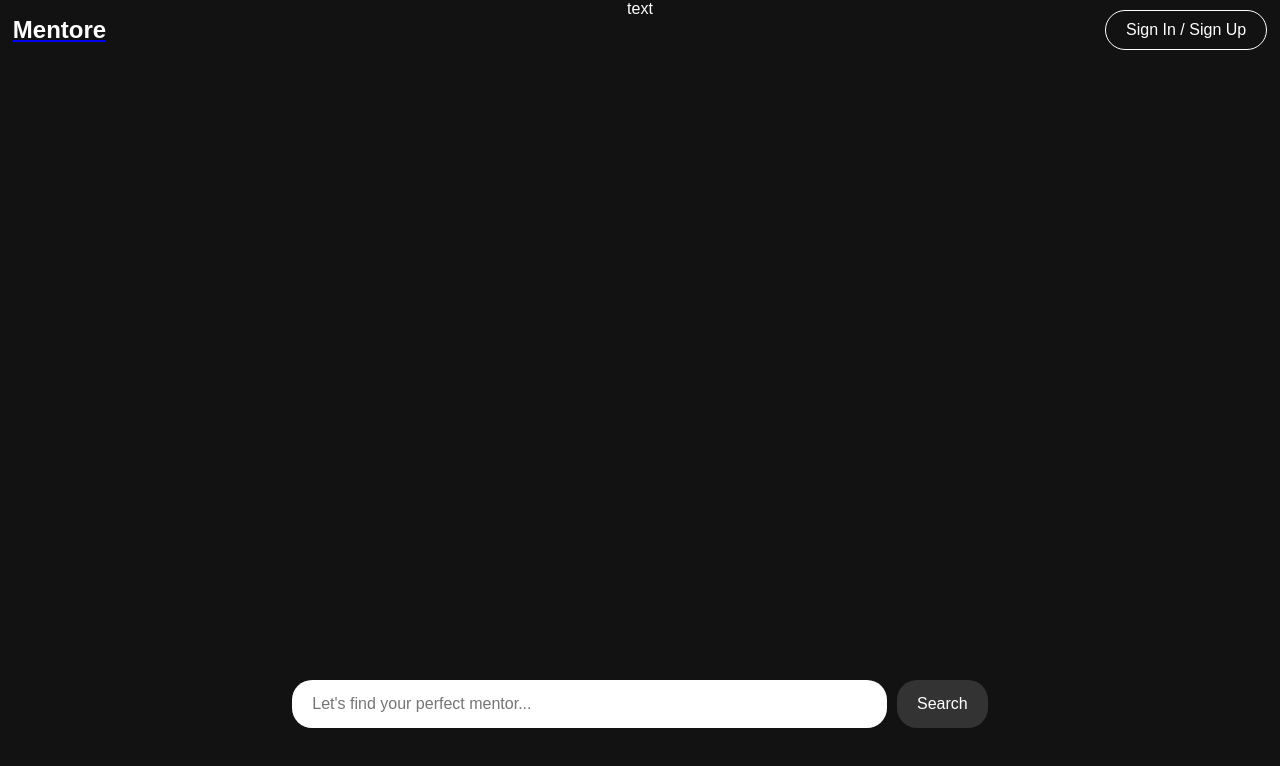
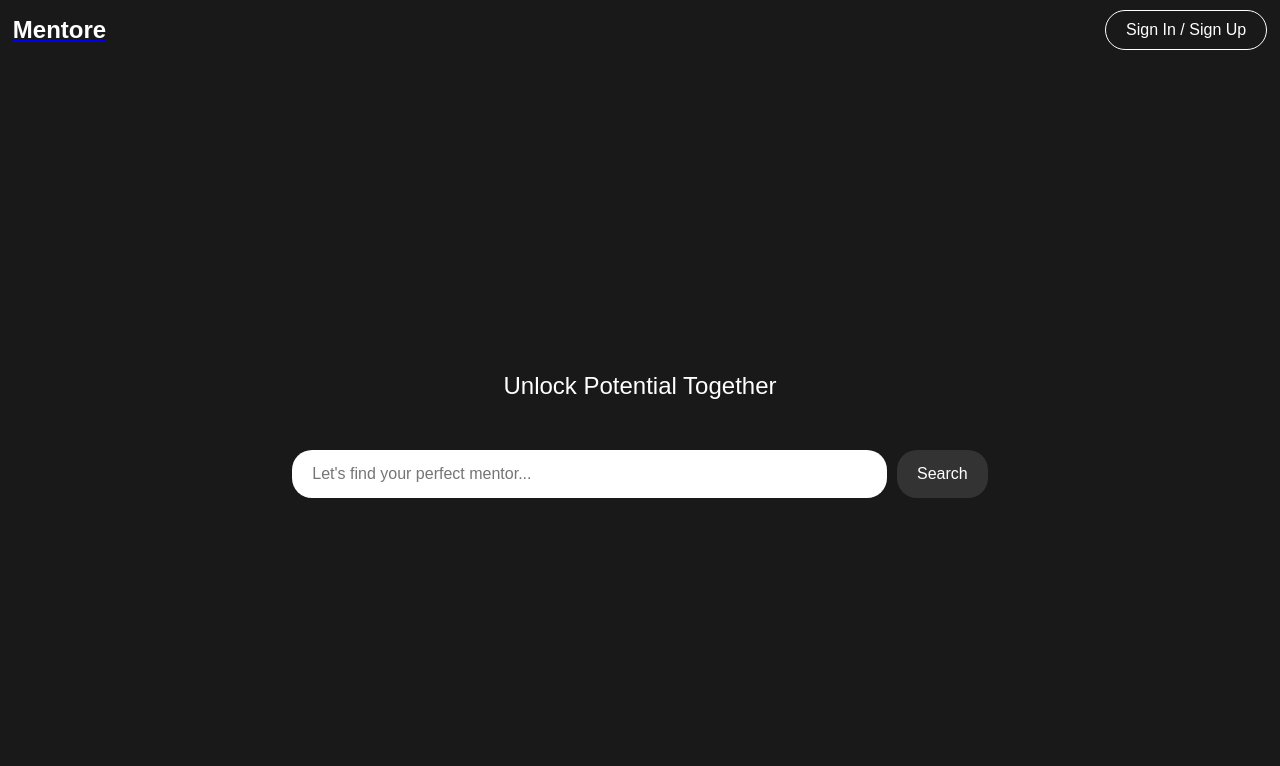
Before and after one commit to aaronkjin/mentore, a React (Create React App) app in the folder frontend/: page / in a window 1280 px wide. Shown: the top 766 px of the page. Built offline with nearby package versions, Linux system fonts and the light colour scheme.

Commit message:
scrollable chat display

```diff
--- a/frontend/src/App.css
+++ b/frontend/src/App.css
@@ -3,7 +3,7 @@ html {
   height: 100%;
   margin: 0;
   font-family: "Arial", sans-serif;
-  background-color: #121212;
+  background-color: #191919;
 }
 
 .App {
@@ -14,6 +14,8 @@ html {
   flex-direction: column;
   justify-content: center;
   align-items: center;
+  padding-top: 60px; /* Height of NavBar */
+  padding-bottom: 60px; /* Height of SearchForm */
 }
 
 .App-header {
@@ -32,22 +34,24 @@ html {
   justify-content: end;
   align-items: center;
   height: 100vh;
-  padding: 5vh;
+  padding: 8vh;
   box-sizing: border-box;
+  position: fixed;
+  z-index: 1000;
 }
 
 .App-header > h1 {
   font-size: 48px;
   font-weight: 300;
   margin: 0;
-  margin-bottom: 20px; /* Spacing between elements */
+  margin-bottom: 20px;
 }
 
 .App-header > p {
   font-size: 24px;
   font-weight: 300;
   margin: 0;
-  margin-bottom: 50px; /* Spacing between elements */
+  margin-bottom: 50px;
 }
 
 /* Additional styles to remove hyperlink formatting on h1 */
@@ -77,6 +81,10 @@ nav {
   top: 0;
   padding: 10;
   height: 60px;
+  position: fixed;
+  left: 2;
+  right: 2;
+  z-index: 1000;
 }
 
 nav > .sign-in-button {
@@ -120,11 +128,9 @@ button:hover {
   background-color: #555;
 }
 
-.scrollable-text-box {
-  width: 100%; /* or any specific width */
-  height: 200px; /* Set a fixed height */
-  overflow-y: auto; /* Enables vertical scrolling if content overflows */
-  padding: 10px; /* Optional: Adds some padding inside the box */
-  border: 1px solid #ccc; /* Optional: Adds a border around the text box */
-  box-shadow: 0 2px 4px rgba(0,0,0,0.1); /* Optional: Adds a subtle shadow for better UI */
+.chat-display {
+  margin-top: 120px; /* 60 */
+  margin-bottom: 120px; /* 60 */
+  overflow-y: auto;
+  flex-grow: 1;
 }
--- a/frontend/src/App.js
+++ b/frontend/src/App.js
@@ -1,10 +1,14 @@
-import React, { useState } from "react";
+import React, { useState, useEffect } from "react";
 import "./App.css";
 
 function App() {
   const [inputValue, setInputValue] = useState("");
   const [output, setOutput] = useState("");
-  const [chatBegin, setChatBegin] = useState(true)
+  const [chatBegin, setChatBegin] = useState(false);
+
+  useEffect(() => {
+    document.body.style.overflow = chatBegin ? "auto" : "hidden";
+  }, [chatBegin]);
 
   const handleSubmit = async (event) => {
     event.preventDefault();
@@ -27,7 +31,7 @@ function App() {
       const data = await response.json();
       setOutput(data.message);
       console.log("Response data:", data);
-      setChatBegin(true)
+      setChatBegin(true);
     } catch (error) {
       console.error("Error fetching data:", error);
     }
@@ -46,9 +50,7 @@ function App() {
         <button className="sign-in-button">Sign In / Sign Up</button>
       </nav>
 
-      <div>text</div>
-
-      {!chatBegin &&
+      {!chatBegin && (
         <header className="App-header">
           <p>Unlock Potential Together</p>
           <form onSubmit={handleSubmit}>
@@ -63,15 +65,17 @@ function App() {
           </form>
           <p>{output}</p>
         </header>
-      }
+      )}
 
-      {chatBegin &&
+      {/* <div className="chat-display">This is a test</div> */}
+
+      {chatBegin && (
         <header className="App-bottom">
           <form onSubmit={handleSubmit}>
             <input
               type="text"
               id="textInput"
-            placeholder="Let's find your perfect mentor..."
+              placeholder="Ask a follow-up..."
               value={inputValue}
               onChange={(e) => setInputValue(e.target.value)}
             />
@@ -79,8 +83,7 @@ function App() {
           </form>
           <p>{output}</p>
         </header>
-      }
-
+      )}
     </div>
   );
 }
```
Lines whose indentation alone changed are shown as unchanged.
